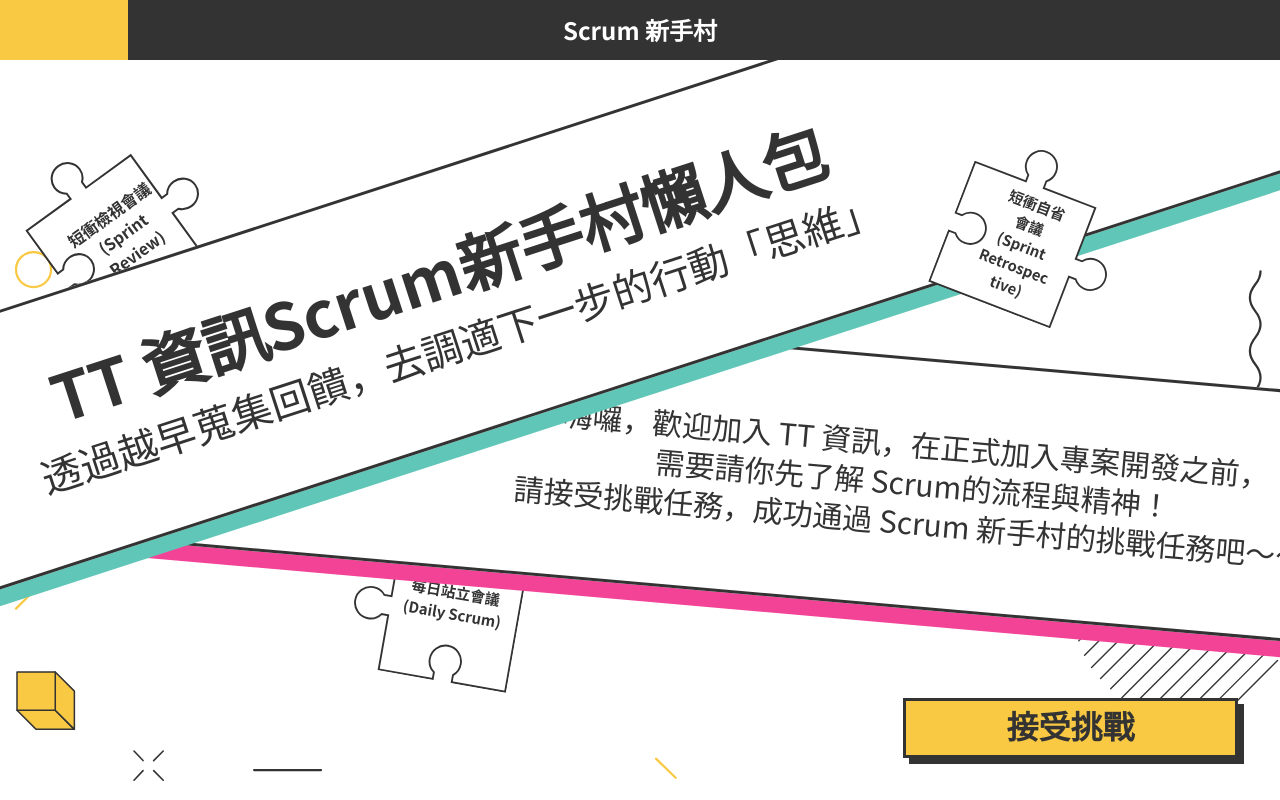
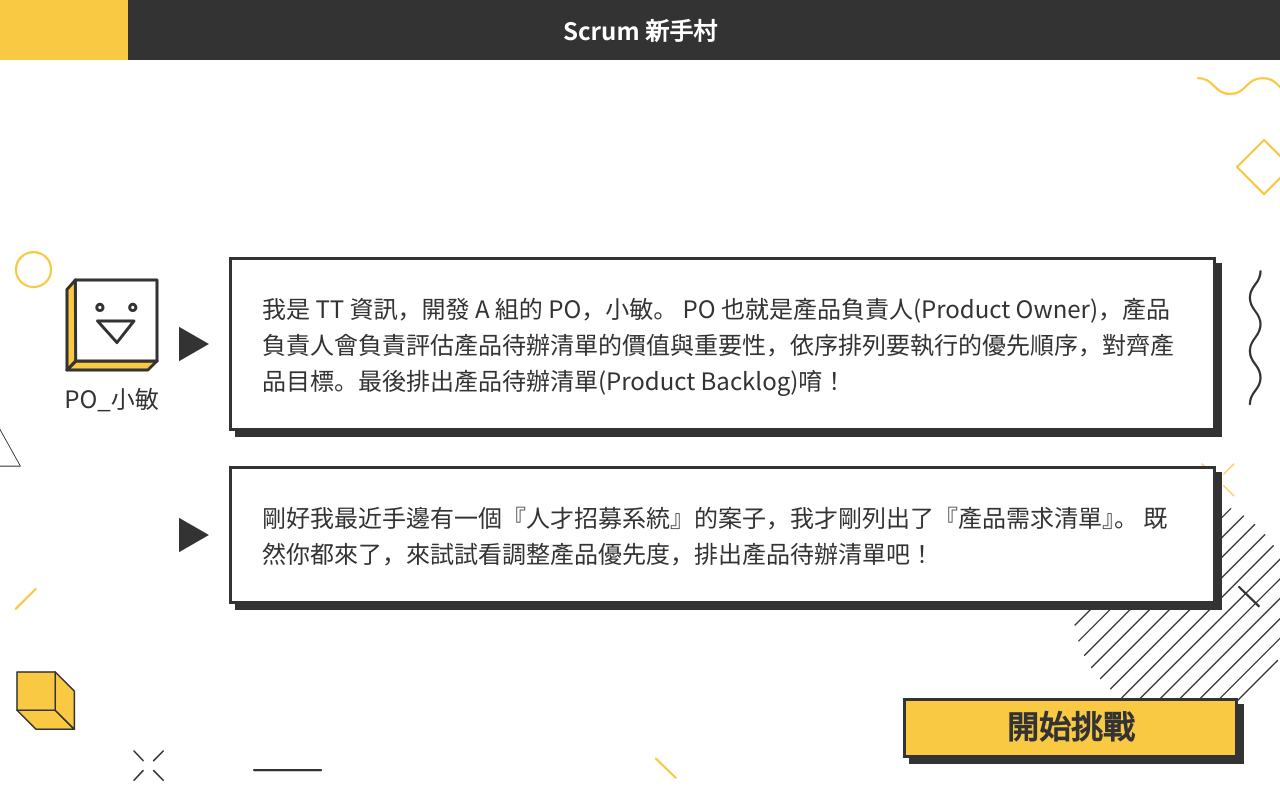
Before and after one commit to jcsamoyed/F2E-2022-week3, a Vue app: page / in a window 1280 px wide. Both pictures are taken after a click on the button "接受挑戰". Built offline with nearby package versions, Linux system fonts and the light colour scheme.

Commit message:
feat(step2): 新增畫面二元件

```diff
--- a/src/assets/scss/main.scss
+++ b/src/assets/scss/main.scss
@@ -1 +1,15 @@
 @import '@/assets/scss/reset';
+
+section {
+  display: flex;
+  justify-content: center;
+  align-items: center;
+  position: relative;
+  height: calc(100vh - 60px);
+  overflow: hidden;
+  z-index: 2;
+}
+.container {
+  width: 90%;
+  max-width: 1680px;
+}
--- /dev/null
+++ b/src/components/TheDialog.vue
@@ -0,0 +1,79 @@
+<template>
+  <div class="row">
+    <div v-if="avatarType" class="avatar-wrap" :class="avatarType">
+      <img class="avatar" :src="avatarImage" :alt="avatarName" />
+      <span>{{ avatarName }}</span>
+    </div>
+    <div v-else class="empty"></div>
+    <img
+      v-if="isShowArrow"
+      class="arrow"
+      src="@/assets/images/common/arrow.svg"
+      alt="箭頭"
+    />
+    <div class="border">
+      <slot></slot>
+    </div>
+  </div>
+</template>
+
+<script>
+export default {
+  props: {
+    avatarType: String,
+    avatarName: String,
+    isShowArrow: {
+      type: Boolean,
+      default: true
+    }
+  },
+  computed: {
+    avatarImage() {
+      return require(`@/assets/images/common/avatar-${this.avatarType}.svg`)
+    }
+  }
+}
+</script>
+
+<style lang="scss" scoped>
+@import '@/assets/scss/variables';
+
+.row {
+  display: flex;
+  margin-bottom: 35px;
+  align-items: center;
+  &:last-child {
+    margin-bottom: unset;
+  }
+}
+.avatar-wrap {
+  flex-shrink: 0;
+  width: 95px;
+  text-align: center;
+  span {
+    display: block;
+    font-size: 24px;
+    margin-top: 20px;
+  }
+  &.square {
+    span {
+      margin-top: 13px;
+    }
+  }
+}
+.empty {
+  flex-shrink: 0;
+  width: 95px;
+}
+.arrow {
+  margin: 0 20px;
+}
+.border {
+  background-color: #fff;
+  border: $border;
+  font-size: 24px;
+  line-height: 1.5;
+  padding: 30px;
+  box-shadow: 6px 6px 0 $black;
+}
+</style>
--- a/src/store/index.js
+++ b/src/store/index.js
@@ -4,15 +4,12 @@
   state: {
     currentStep: 1
   },
-  getters: {
-  },
+  getters: {},
   mutations: {
-    SET_CURRENT_STEP (state, step) {
-      state.currentStep = step
+    SET_CURRENT_STEP(state, step) {
+      state.currentStep += step
     }
   },
-  actions: {
-  },
-  modules: {
-  }
+  actions: {},
+  modules: {}
 })
--- a/src/views/HomeView.vue
+++ b/src/views/HomeView.vue
@@ -6,11 +6,13 @@
 
 <script>
 import TheStep1 from '@/views/TheStep1.vue'
+import TheStep2 from '@/views/TheStep2.vue'
 
 export default {
   name: 'HomeView',
   components: {
-    TheStep1
+    TheStep1,
+    TheStep2
   },
   computed: {
     currentStep() {
--- a/src/views/TheStep1.vue
+++ b/src/views/TheStep1.vue
@@ -11,7 +11,7 @@
       <h1>TT 資訊Scrum新手村懶人包</h1>
       <p class="subtitle">透過越早蒐集回饋，去調適下一步的行動「思維」</p>
     </div>
-    <TheButton>接受挑戰</TheButton>
+    <TheButton @click="goNextStep">接受挑戰</TheButton>
     <img
       src="@/assets/images/step1/puzzle-1.svg"
       class="puzzle puzzle-1"
@@ -32,9 +32,15 @@
 
 <script>
 import TheButton from '@/components/TheButton'
+
 export default {
   components: {
     TheButton
+  },
+  methods: {
+    goNextStep() {
+      this.$store.commit('SET_CURRENT_STEP', 1)
+    }
   }
 }
 </script>
@@ -42,12 +48,6 @@
 <style lang="scss" scoped>
 @import '@/assets/scss/variables';
 
-section {
-  position: relative;
-  height: calc(100vh - 60px);
-  overflow: hidden;
-  z-index: 2;
-}
 .block {
   position: absolute;
   background-color: #fff;
--- /dev/null
+++ b/src/views/TheStep2.vue
@@ -0,0 +1,35 @@
+<template>
+  <section>
+    <div class="container">
+      <TheDialog avatarType="square" avatarName="PO_小敏"
+        >我是 TT 資訊，開發 A 組的 PO，小敏。 PO 也就是產品負責人(Product
+        Owner)，產品負責人會負責評估產品待辦清單的價值與重要性，依序排列要執行的優先順序，對齊產品目標。最後排出產品待辦清單(Product
+        Backlog)唷！</TheDialog
+      >
+      <TheDialog
+        >剛好我最近手邊有一個『人才招募系統』的案子，我才剛列出了『產品需求清單』。
+        既然你都來了，來試試看調整產品優先度，排出產品待辦清單吧！</TheDialog
+      >
+    </div>
+    <TheButton @click="goNextStep">開始挑戰</TheButton>
+  </section>
+</template>
+
+<script>
+import TheDialog from '@/components/TheDialog'
+import TheButton from '@/components/TheButton'
+
+export default {
+  components: {
+    TheDialog,
+    TheButton
+  },
+  methods: {
+    goNextStep() {
+      this.$store.commit('SET_CURRENT_STEP', 1)
+    }
+  }
+}
+</script>
+
+<style lang="scss" scoped></style>
```
Also changed, not shown: src/assets/images/common/arrow.svg (added), src/assets/images/common/avatar-square.svg (added).
